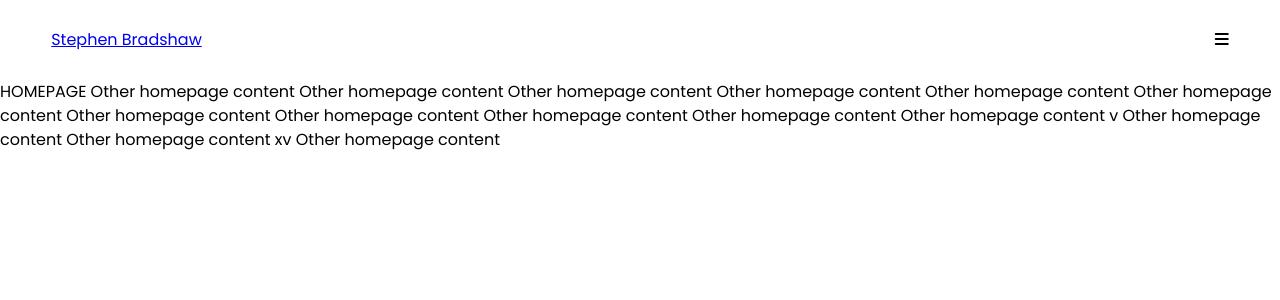
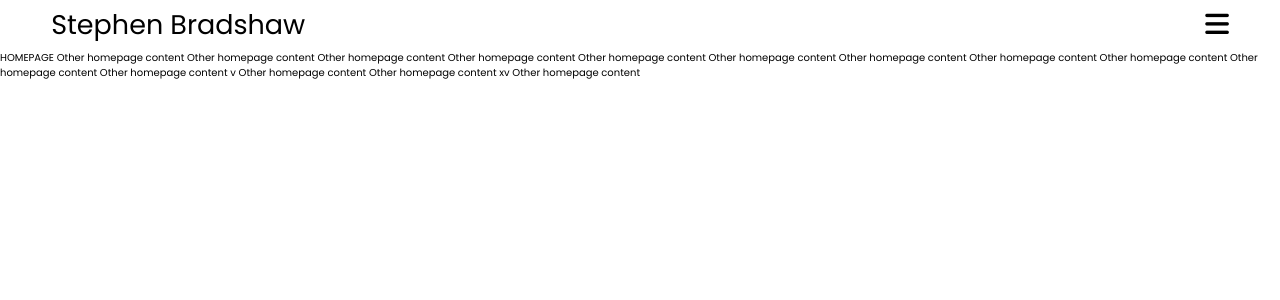
Before and after one commit to stephenjbradshaw/portfolio, a React (Create React App) app: page / in a window 1280 px wide. Shown: the top 300 px of the page. Built offline with nearby package versions, Linux system fonts and the light colour scheme; no server answers; what @contentful/rich-text-types would draw is missing.

Commit message:
Nav dropdown initial styling

```diff
--- a/src/components/BaseElements.tsx
+++ b/src/components/BaseElements.tsx
@@ -1,3 +1,4 @@
+import {Link} from "react-router-dom";
 import styled from "styled-components";
 
 export const BaseUl = styled.ul`
@@ -14,3 +15,8 @@ export const BaseButton = styled.button`
     cursor: pointer;
   }
 `;
+
+export const BaseLink = styled(Link)`
+  color: ${({theme: {colors}}) => colors.text};
+  text-decoration: none;
+`;
--- a/src/components/Header.tsx
+++ b/src/components/Header.tsx
@@ -1,8 +1,7 @@
 import {useState} from "react";
 import {useTranslation} from "react-i18next";
-import {Link} from "react-router-dom";
 import styled from "styled-components";
-import {BaseButton} from "./BaseElements";
+import {BaseButton, BaseLink} from "./BaseElements";
 import HeaderMenu from "./HeaderMenu";
 
 const HeaderContent = styled.header`
@@ -13,19 +12,27 @@ const HeaderContent = styled.header`
   margin: 0 4vw;
 `;
 
-const MenuButton = styled(BaseButton)``;
+const NameLink = styled(BaseLink)`
+  font-size: 2.7rem;
+`;
+
+const MenuButton = styled(BaseButton)`
+  font-size: 2.7rem;
+`;
 
 const Header = () => {
   const {t} = useTranslation();
   const [isMenuOpen, setIsMenuOpen] = useState(false);
 
+  const toggleMenu = () => setIsMenuOpen((prev) => !prev);
+
   return (
     <>
       <header>
         <HeaderContent>
-          <Link to={`/`}>{"Stephen Bradshaw"}</Link>
+          <NameLink to={`/`}>{"Stephen Bradshaw"}</NameLink>
           <MenuButton
-            onClick={() => setIsMenuOpen((prev) => !prev)}
+            onClick={toggleMenu}
             aria-label={`${
               isMenuOpen ? t("CLOSE_NAV_MENU") : t("OPEN_NAV_MENU")
             }`}
@@ -43,7 +50,7 @@ const Header = () => {
             )}
           </MenuButton>
         </HeaderContent>
-        <HeaderMenu isOpen={isMenuOpen} />
+        <HeaderMenu isOpen={isMenuOpen} toggleMenu={toggleMenu} />
       </header>
     </>
   );
--- a/src/components/HeaderMenu.tsx
+++ b/src/components/HeaderMenu.tsx
@@ -1,8 +1,7 @@
 import React from "react";
 import {useTranslation} from "react-i18next";
-import {Link} from "react-router-dom";
 import styled from "styled-components";
-import {BaseButton, BaseUl} from "./BaseElements";
+import {BaseButton, BaseLink, BaseUl} from "./BaseElements";
 
 const Container = styled.div`
   position: absolute;
@@ -10,11 +9,8 @@ const Container = styled.div`
   z-index: 1;
   height: calc(100% - ${({theme: {spacing}}) => spacing.headerHeight});
   width: 100%;
-
   display: flex;
   flex-direction: column;
-  grid-template-rows: 1fr auto auto;
-
   background-color: ${({theme: {colors}}) => colors.background};
 `;
 
@@ -22,32 +18,33 @@ const Nav = styled.nav`
   flex-grow: 1;
 
   ul {
-    list-style-type: none;
-    padding: 0;
-
     display: flex;
     flex-direction: column;
     justify-content: center;
     align-items: center;
+    height: 100%;
     gap: 4vw;
+  }
+`;
 
-    a {
-      text-align: center;
-      text-decoration: none;
-    }
-  }
+const NavLink = styled(BaseLink)`
+  font-size: 3.5rem;
 `;
 
 const SocialLinks = styled(BaseUl)`
   display: flex;
   justify-content: center;
   gap: 4vw;
+  margin-bottom: 4vw;
+  font-size: 2rem;
 `;
 
 const LangSelector = styled(BaseUl)`
   display: flex;
   justify-content: center;
   gap: 1vw;
+  margin-bottom: 4vw;
+  font-size: 2rem;
 `;
 
 interface LangButtonProps {
@@ -60,10 +57,11 @@ const LangButton = styled(BaseButton)<LangButtonProps>`
 
 interface Props {
   isOpen: boolean;
+  toggleMenu: () => void;
 }
 
 const HeaderMenu = (props: Props) => {
-  const {isOpen} = props;
+  const {isOpen, toggleMenu} = props;
 
   const {i18n, t} = useTranslation();
 
@@ -73,13 +71,19 @@ const HeaderMenu = (props: Props) => {
         <Nav>
           <ul>
             <li>
-              <Link to={`about`}>{t("ABOUT")}</Link>
+              <NavLink to={`about`} onClick={toggleMenu}>
+                {t("ABOUT")}
+              </NavLink>
             </li>
             <li>
-              <Link to={`projects`}>{t("PROJECTS")}</Link>
+              <NavLink to={`projects`} onClick={toggleMenu}>
+                {t("PROJECTS")}
+              </NavLink>
             </li>
             <li>
-              <Link to={`contact`}>{t("CONTACT")}</Link>
+              <NavLink to={`contact`} onClick={toggleMenu}>
+                {t("CONTACT")}
+              </NavLink>
             </li>
           </ul>
         </Nav>
@@ -96,7 +100,7 @@ const HeaderMenu = (props: Props) => {
           </li>
         </SocialLinks>
         {/* Language selector */}
-        <LangSelector>
+        <LangSelector aria-label={t<string>("LANGUAGE")}>
           <li>
             <LangButton
               onClick={() => i18n.changeLanguage("en-GB")}
--- a/src/i18n/de-DE.json
+++ b/src/i18n/de-DE.json
@@ -10,5 +10,6 @@
   "OOPS": "Hoppla!",
   "ABOUT": "Über mich",
   "OPEN_NAV_MENU": "Navigationsmenü öffnen",
-  "CLOSE_NAV_MENU": "Navigationsmenü schließen"
+  "CLOSE_NAV_MENU": "Navigationsmenü schließen",
+  "SELECT_LANGUAGE": "Sprache auswählen:"
 }
--- a/src/i18n/en-GB.json
+++ b/src/i18n/en-GB.json
@@ -10,5 +10,6 @@
   "OOPS": "Oops!",
   "ABOUT": "About",
   "OPEN_NAV_MENU": "Open navigation menu",
-  "CLOSE_NAV_MENU": "Close navigation menu"
+  "CLOSE_NAV_MENU": "Close navigation menu",
+  "SELECT_LANGUAGE": "Select language:"
 }
--- a/src/styles/global.ts
+++ b/src/styles/global.ts
@@ -48,6 +48,14 @@ const cssReset = css`
     overflow-wrap: break-word;
   }
 
+  ul, ol {
+    padding: 0
+  }
+
+  ul {
+    list-style-type: none;
+  }
+
   #root {
     isolation: isolate;
     height: 100%;
@@ -55,9 +63,12 @@ const cssReset = css`
 `;
 
 const typography = css`
+  html {
+    font-size: 10px;
+  }
+
   body {
     font-family: "Poppins", "Roboto", "Helvetica Neue", sans-serif;
-    /* font-family: "Poppins", "Helvetica Neue", sans-serif; */
     -moz-osx-font-smoothing: grayscale;
     color: ${({theme}) => theme.colors.text};
   }
```
